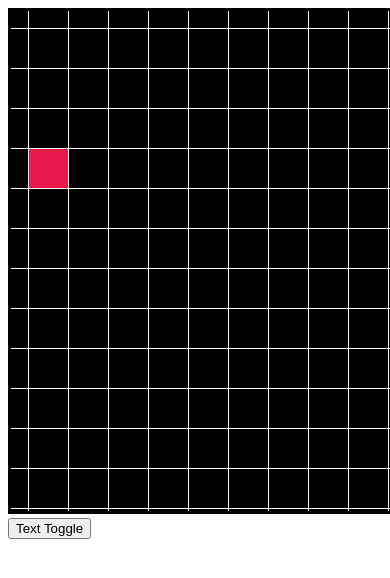
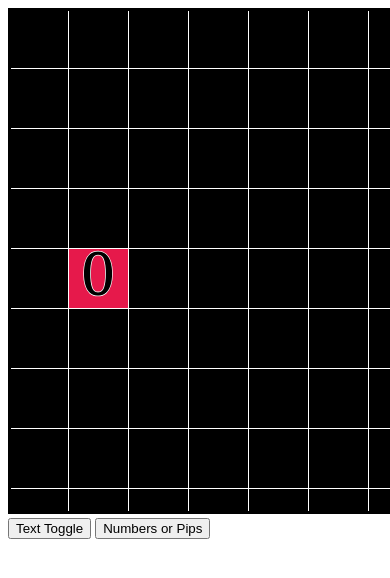
Before and after one commit to BeankernelXI/BeankernelXI.github.io, a plain HTML site: page grid-adventure.html in a window 390 px wide. Shown: the top 578 px of the page. Drawn offline with Linux system fonts and the light colour scheme.

Commit message:
now with pips!

```diff
--- a/grid-adventure.html
+++ b/grid-adventure.html
@@ -18,6 +18,7 @@
   <canvas></canvas>
   <br>
   <button onclick="textToggle()">Text Toggle</button>
+  <button onclick="pipToggle()">Numbers or Pips</button>
   <script src="grid-adventure.js"></script>
 </body>
 </html>
--- a/grid-adventure.js
+++ b/grid-adventure.js
@@ -31,10 +31,11 @@ worldArray[worldWidth*506 + 505] = {color: SimpleColor.blue, number: 7, active:
 
 const settings = {
   textOn: true,
+  pipsInstead: false,
 };
 
 const global = {
-  scale: {x:40,y:40}, // TODO: initialize based on canvas size
+  scale: {x:60,y:60}, // TODO: initialize based on canvas size
   pos: {x:500,y:500},
   offset: {x:63,y:63},
   moving: false,
@@ -96,15 +97,18 @@ function cellDraw(x, y) {
               global.scale.x - drawMargin,
               global.scale.y - drawMargin)
     if (settings.textOn){
-      drawPips(offset,cell.number);
-      // cc.fillStyle = SimpleColor.black;
-      // cc.font = global.scale.y + "px Georgia";
-      // cc.strokeStyle = SimpleColor.white;
-      // text = cell.number;
-      // width = cc.measureText(text).width;
-      // cc.lineWidth = global.scale.y/40; // experimental, feels right
-      // cc.strokeText(text, offset.x + (global.scale.x - width)/2, offset.y + global.scale.y*7/9);
-      // cc.fillText(text, offset.x + (global.scale.x - width)/2, offset.y + global.scale.y*7/9);
+      if (settings.pipsInstead) {
+        drawPips(offset,cell.number);
+      } else {
+        cc.fillStyle = SimpleColor.black;
+        cc.font = global.scale.y + "px Georgia";
+        cc.strokeStyle = SimpleColor.white;
+        text = cell.number;
+        width = cc.measureText(text).width;
+        cc.lineWidth = global.scale.y/40; // experimental, feels right
+        cc.strokeText(text, offset.x + (global.scale.x - width)/2, offset.y + global.scale.y*7/9);
+        cc.fillText(text, offset.x + (global.scale.x - width)/2, offset.y + global.scale.y*7/9);
+      }
     }
   }
 }
@@ -157,21 +161,22 @@ function correctOffsetAndPos() {
 
 function drawPips(offset,number) {
   pipUnit = { x:global.scale.x / 10, y:global.scale.y / 10 };
+  pipRadius = Math.min(pipUnit.x,pipUnit.y);
   cc.strokeStyle = SimpleColor.black;
   cc.fillStyle = SimpleColor.black;
   pips = whichPip[number];
   for (var loc of pips) {
     cc.beginPath();
     switch(loc) {
-      case 0: cc.arc(offset.x + 2*pipUnit.x, offset.y + 2*pipUnit.y, pipUnit.y, 0, 2 * Math.PI); break;
-      case 1: cc.arc(offset.x + 5*pipUnit.x, offset.y + 2*pipUnit.y, pipUnit.y, 0, 2 * Math.PI); break;
-      case 2: cc.arc(offset.x + 8*pipUnit.x, offset.y + 2*pipUnit.y, pipUnit.y, 0, 2 * Math.PI); break;
-      case 3: cc.arc(offset.x + 2*pipUnit.x, offset.y + 5*pipUnit.y, pipUnit.y, 0, 2 * Math.PI); break;
-      case 4: cc.arc(offset.x + 5*pipUnit.x, offset.y + 5*pipUnit.y, pipUnit.y, 0, 2 * Math.PI); break;
-      case 5: cc.arc(offset.x + 8*pipUnit.x, offset.y + 5*pipUnit.y, pipUnit.y, 0, 2 * Math.PI); break;
-      case 6: cc.arc(offset.x + 2*pipUnit.x, offset.y + 8*pipUnit.y, pipUnit.y, 0, 2 * Math.PI); break;
-      case 7: cc.arc(offset.x + 5*pipUnit.x, offset.y + 8*pipUnit.y, pipUnit.y, 0, 2 * Math.PI); break;
-      case 8: cc.arc(offset.x + 8*pipUnit.x, offset.y + 8*pipUnit.y, pipUnit.y, 0, 2 * Math.PI); break;
+      case 0: cc.arc(offset.x + 2*pipUnit.x, offset.y + 2*pipUnit.y, pipRadius, 0, 2 * Math.PI); break;
+      case 1: cc.arc(offset.x + 5*pipUnit.x, offset.y + 2*pipUnit.y, pipRadius, 0, 2 * Math.PI); break;
+      case 2: cc.arc(offset.x + 8*pipUnit.x, offset.y + 2*pipUnit.y, pipRadius, 0, 2 * Math.PI); break;
+      case 3: cc.arc(offset.x + 2*pipUnit.x, offset.y + 5*pipUnit.y, pipRadius, 0, 2 * Math.PI); break;
+      case 4: cc.arc(offset.x + 5*pipUnit.x, offset.y + 5*pipUnit.y, pipRadius, 0, 2 * Math.PI); break;
+      case 5: cc.arc(offset.x + 8*pipUnit.x, offset.y + 5*pipUnit.y, pipRadius, 0, 2 * Math.PI); break;
+      case 6: cc.arc(offset.x + 2*pipUnit.x, offset.y + 8*pipUnit.y, pipRadius, 0, 2 * Math.PI); break;
+      case 7: cc.arc(offset.x + 5*pipUnit.x, offset.y + 8*pipUnit.y, pipRadius, 0, 2 * Math.PI); break;
+      case 8: cc.arc(offset.x + 8*pipUnit.x, offset.y + 8*pipUnit.y, pipRadius, 0, 2 * Math.PI); break;
       default: console.log("something has gone wrong!!!!")
     }
     cc.stroke();
@@ -185,6 +190,9 @@ function drawPips(offset,number) {
 
 function textToggle() {
   settings.textOn = !settings.textOn;
+}
+function pipToggle() {
+  settings.pipsInstead = !settings.pipsInstead;
 }
 
 
```
Also changed, not shown: index.html (+8 -1 lines).
